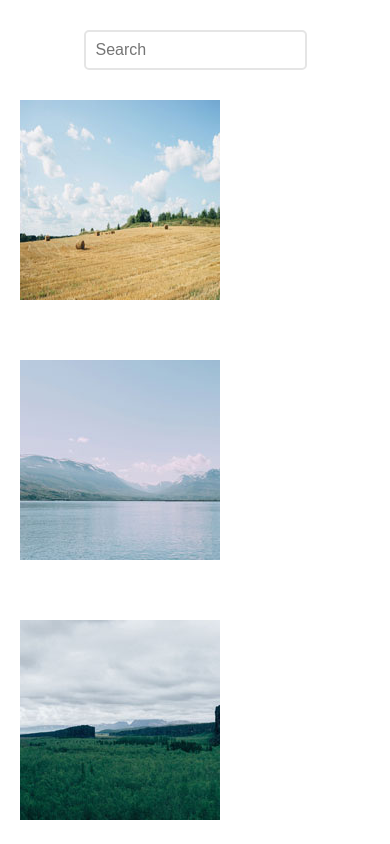
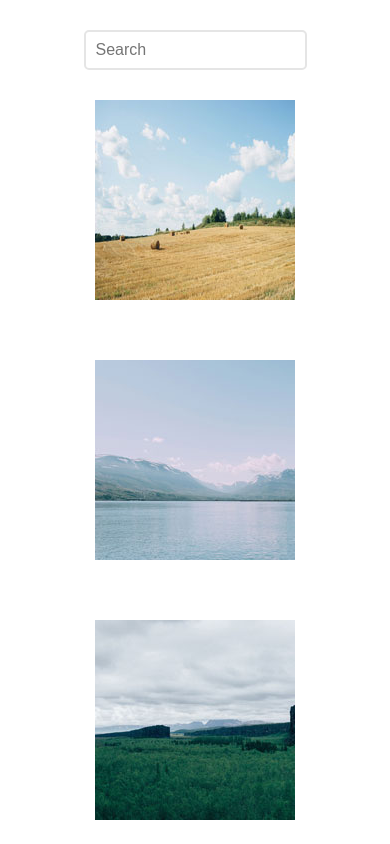
Before and after one commit to MikeLegemah5799/Project_4, a plain HTML site: page index.html in a window 390 px wide. Shown: the top 844 px of the page. Drawn offline with Linux system fonts and the light colour scheme.

Commit message:
Added in margin for mobile

```diff
--- a/css/style.css
+++ b/css/style.css
@@ -83,7 +83,7 @@ input{
 .image-module{
 	width: 200px;
 	height: 200px;
-	margin-bottom: 60px;
+	margin: 0 auto 60px auto;
 }
 
 
```
